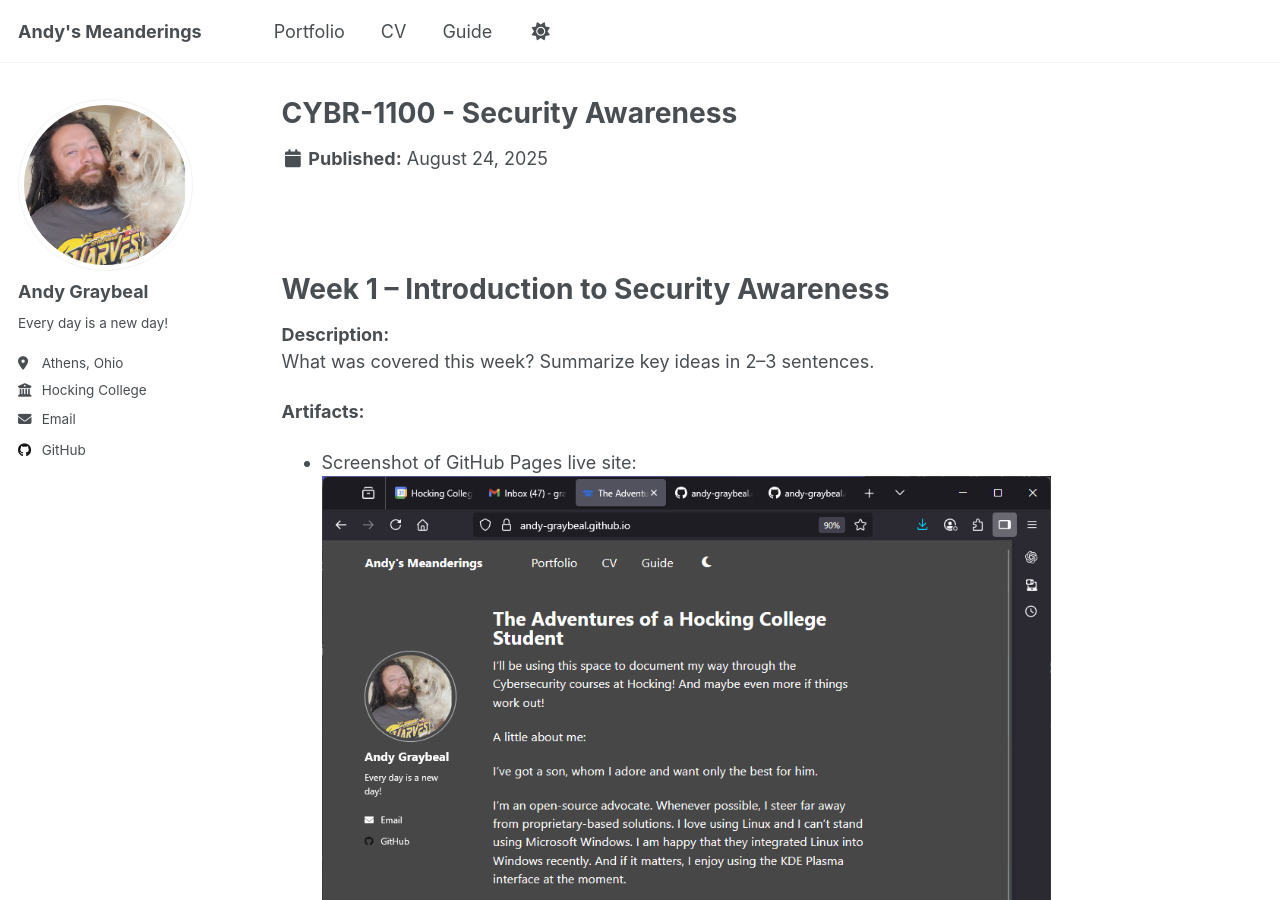
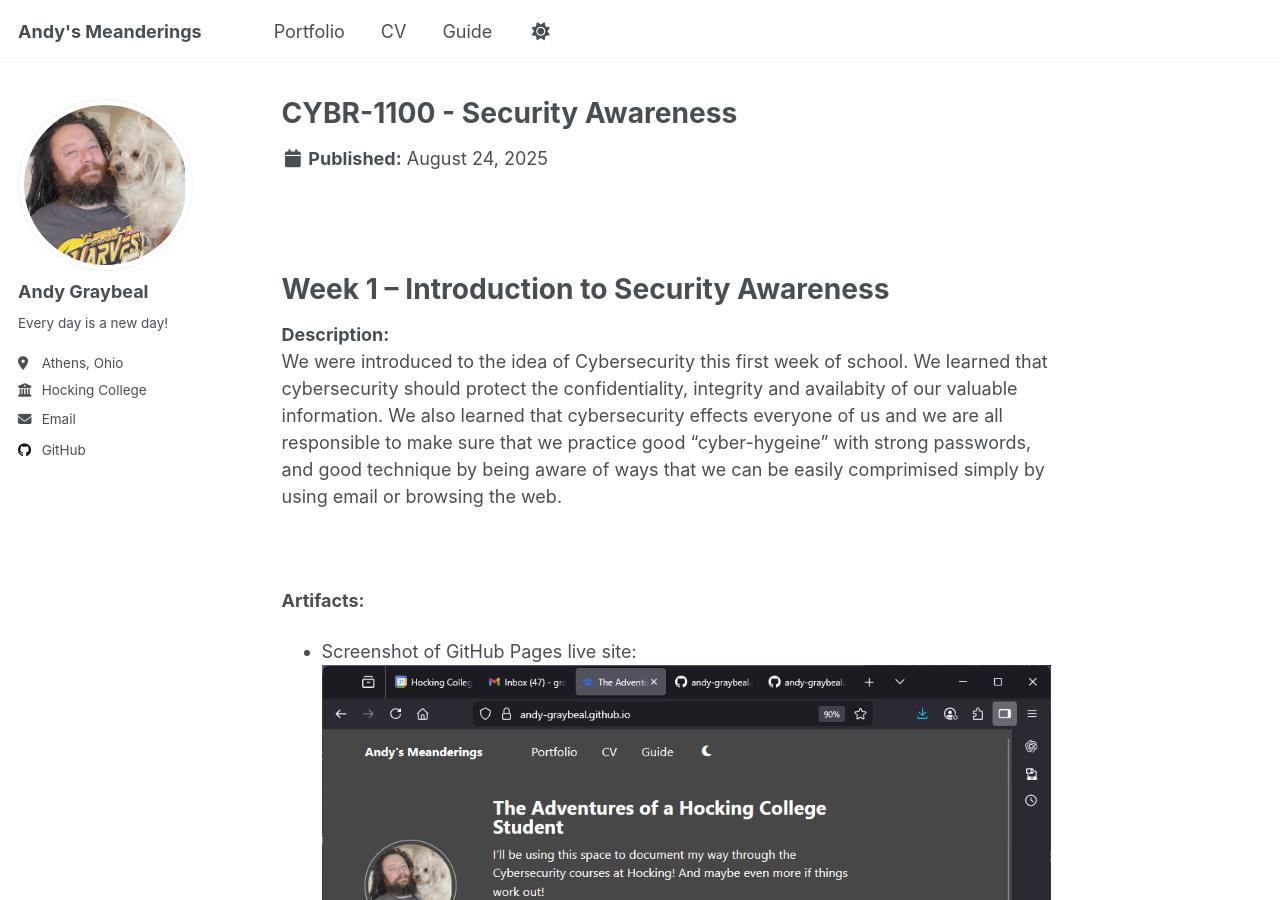
Before and after one commit to andy-graybeal/andy-graybeal.github.io, a Jekyll site: the page built from _portfolio/cybr-1100-security-awareness.md, in a window 1280 px wide and 900 px high. Built offline with Jekyll 4.4.1, drawn with Linux system fonts in a browser that asks for light colours; a script that is not in the unit is left out.

Commit message:
Update cybr-1100-security-awareness.md
added a description

```diff
--- a/_portfolio/cybr-1100-security-awareness.md
+++ b/_portfolio/cybr-1100-security-awareness.md
@@ -8,15 +8,16 @@ collection: portfolio
 # Week 1 – Introduction to Security Awareness
 
 **Description:**
-What was covered this week? Summarize key ideas in 2–3 sentences.
+We were introduced to the idea of Cybersecurity this first week of school.  We learned that cybersecurity should protect the confidentiality, integrity and availabity of our valuable information. We also learned that cybersecurity effects everyone of us and we are all responsible to make sure that we practice good "cyber-hygeine" with strong passwords, and good technique by being aware of ways that we can be easily comprimised simply by using email or browsing the web.
+<br><br><br>
 
 **Artifacts:**
 - Screenshot of GitHub Pages live site: <br> <img src='/images/Screenshot_of_Live_github.io.png'>
-<br><br><br><br>
+<br><br><br>
 - [Case Project 1-1: Personal Attack Experiences - "The Couriers"](/files/Week_01-Case_Project-Andy_Graybeal-The_Couriers.pdf)
-<br><br><br><br>
+<br><br><br>
 - [Interactive Lab - Project 1-4: Are You a Victim?](/files/Week_01-Interactive_Lab-Andy_Graybeal.pdf)
-<br><br><br><br>
+<br><br><br>
 
 **Reflection:**
 Write 1–2 paragraphs about what you learned and why it matters. Connect it to everyday security habits or the workplace.
```
